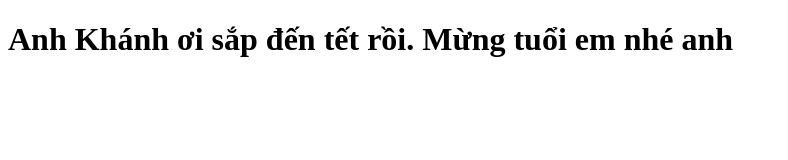
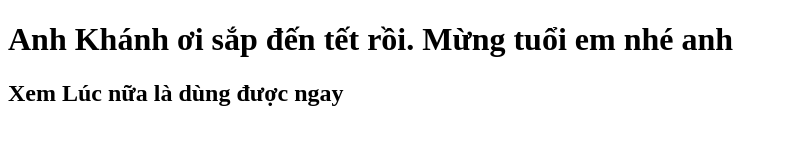
Before and after one commit to khanhsp1311/GitToidicodedao, a plain HTML site: page index.html in a window 1280 px wide. Shown: the whole page, without its empty margins (0-788 px from the left). Drawn offline with Linux system fonts and the light colour scheme.

Commit message:
Conflict

```diff
--- a/index.html
+++ b/index.html
@@ -10,6 +10,7 @@
 
 <body>
     <h1> Anh Khánh ơi sắp đến tết rồi. Mừng tuổi em nhé anh </h1>
+    <h2>Xem Lúc nữa là dùng được ngay</h2>
 </body>
 
 </html>
```
